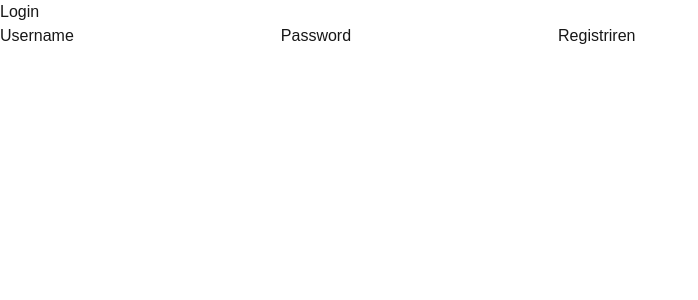
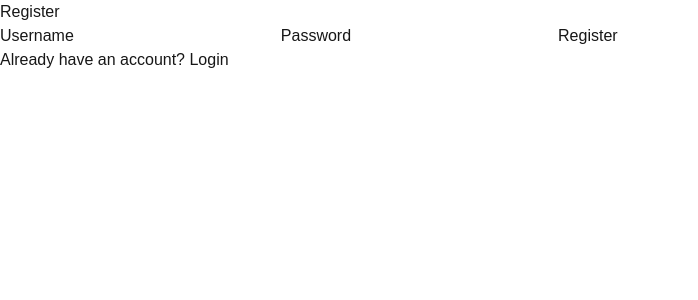
Before and after one commit to Austin7V/nextbay, a Next.js app: page /register in a window 1280 px wide. Shown: the top 300 px of the page, without its empty margins (0-698 px from the left). Built offline with nearby package versions, Linux system fonts and the light colour scheme.

Commit message:
refactoring: register page

```diff
--- a/app/register/page.tsx
+++ b/app/register/page.tsx
@@ -1,9 +1,10 @@
+import Link from "next/link";
 import { registerAction } from "@/lib/authActions";
 
-export default function registerPage() {
+export default function RegisterPage() {
   return (
     <main>
-      <h1>Login</h1>
+      <h1>Register</h1>
       <form action={registerAction}>
         <label htmlFor="username">Username</label>
         <input id="username" name="username" type="text" required />
@@ -11,8 +12,12 @@
         <label htmlFor="password">Password</label>
         <input id="password" name="password" type="password" required />
 
-        <button type="submit">Registriren</button>
+        <button type="submit">Register</button>
       </form>
+
+      <p>
+        Already have an account? <Link href="/login">Login</Link>
+      </p>
     </main>
   );
 }
```
